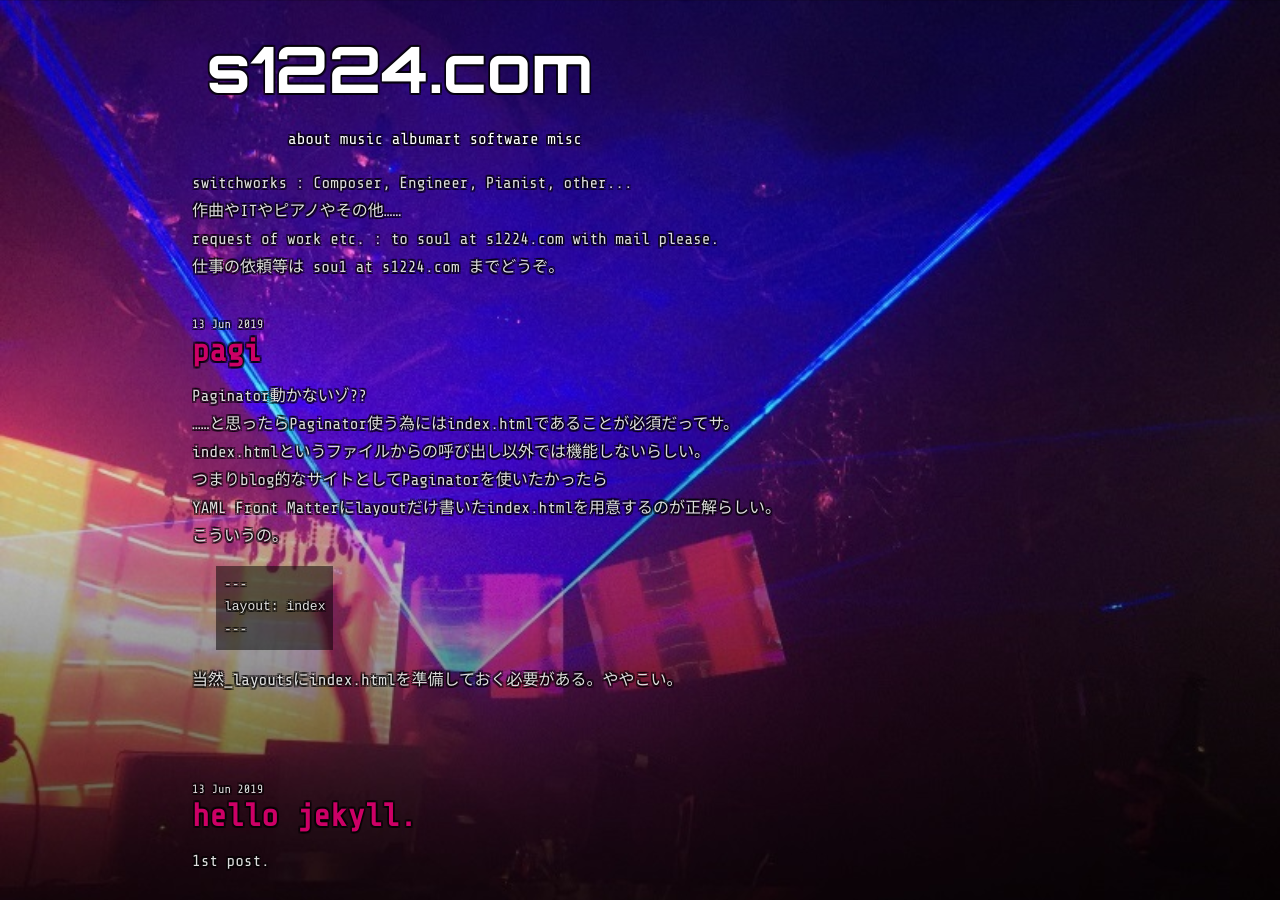
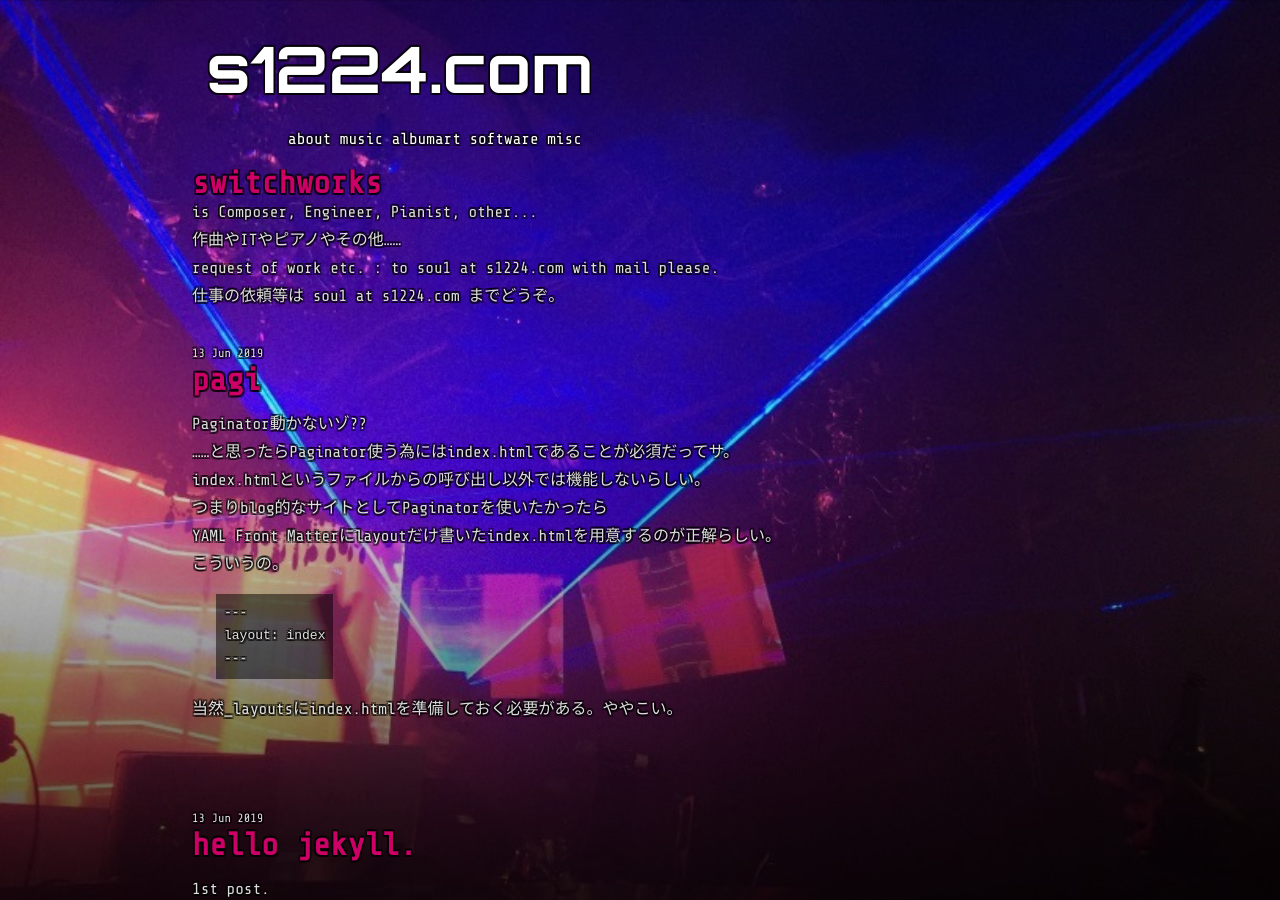
Before and after one commit to switchworks/switchworks.github.io, a Jekyll site: the page built from index.html, in a window 1280 px wide and 900 px high. Built offline with Jekyll 4.4.1, drawn with Linux system fonts in a browser that asks for light colours; the list of posts is cut into pages by our own code.

```diff
--- a/_layouts/index.html
+++ b/_layouts/index.html
@@ -4,7 +4,8 @@ title: root
 ---
 {% if paginator.previous_page %}
 {% else %}
-switchworks : Composer, Engineer, Pianist, other...<br/>
+<h1>switchworks</h1>
+is Composer, Engineer, Pianist, other...<br/>
 作曲やITやピアノやその他……<br/>
 request of work etc. : to sou1 at s1224.com with mail please. <br/>
 仕事の依頼等は sou1 at s1224.com までどうぞ。<br/><br/>
```
